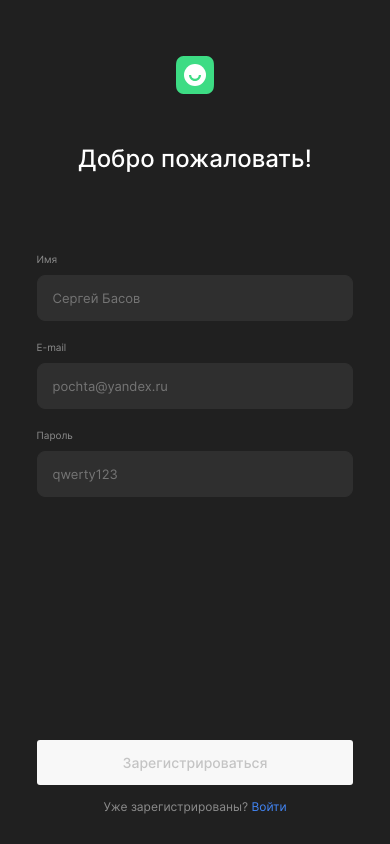
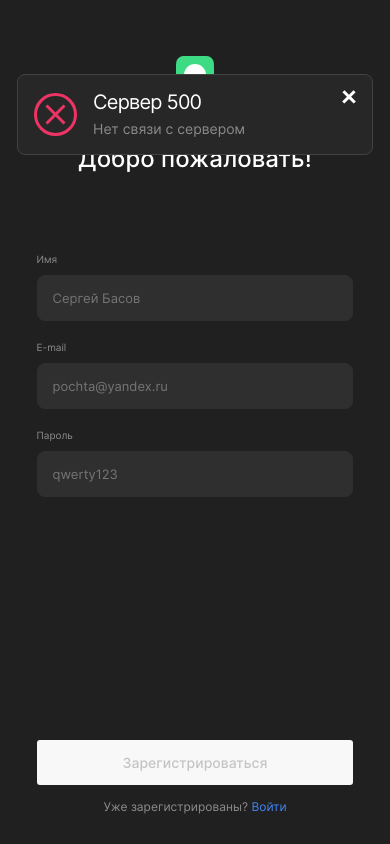
Before and after one commit to chyVacheck/movies-explorer-frontend, a React (Create React App) app: page /signup in a window 390 px wide. Built offline with nearby package versions, Linux system fonts and the light colour scheme; no server answers.

Commit message:
feat: сделать уведомления
Сделать показ уведомлений, для всех запросов связанных с сервером, кроме тех которые отображаются и без уведомления

```diff
--- a/src/components/App/App.jsx
+++ b/src/components/App/App.jsx
@@ -20,13 +20,16 @@ import Footer from '../Footer/Footer';
 import BurgerMenu from '../BurgerMenu/BurgerMenu';
 import PageNotFound from '../PageNotFound/PageNotFound';
 import ProtectedRoute from '../ProtectedRouter/ProtectedRouter';
+import Notifications from '../Notifications/Notifications';
 
 // ? configs
 import configSite from './../../config/configSite.json';
 
 // ? utils
 // * константы
-import { paths } from '../../utils/Constants';
+import { paths, status } from '../../utils/Constants';
+// * utils
+import { checkAnswerFromServer } from './../../utils/Utils';
 // * Api
 import mainApi from './../../utils/MainApi';
 
@@ -51,6 +54,22 @@ function App() {
   // ? активно ли бургерное меню
   const [isActiveBurgerMenu, setIsActiveBurgerMenu] = useState(false);
 
+  // ? уведомления
+  const [notifications, setNotifications] = useState([
+    // {
+    //   name: 'Тест', // any text
+    //   type: 'successfully', // successfully, error
+    //   text: 'Вы протестированы', // any text
+    // },
+  ]);
+
+  // * function`s
+  //
+  function addNotification(notif) {
+    setNotifications([notif, ...notifications]);
+  }
+
+  // * useEffect`s
   // проверяем токен jwt
   useEffect(() => {
     mainApi
@@ -66,10 +85,17 @@ function App() {
         }
       })
       .catch((err) => {
-        if (configSite.status === 'dev')
+        if (configSite.status === status.dev)
           console.log(
             `Запрос на сервер с целью проверки токена выдал: [${err.message}]`,
           );
+        if (err.message === 'Failed to fetch')
+          // показываем пользователю уведомление
+          addNotification({
+            name: 'Сервер 500',
+            type: 'error',
+            text: checkAnswerFromServer('all', 'failFetch'),
+          });
       })
       .finally(() => setRequestProcessed(true));
   }, []);
@@ -119,6 +145,7 @@ function App() {
                 element={
                   <ProtectedRoute loggedIn={loggedIn} page={page}>
                     <Profile
+                      addNotification={addNotification}
                       setLoggedIn={setLoggedIn}
                       setCurrentUser={setCurrentUser}
                     />
@@ -132,6 +159,7 @@ function App() {
                 path={paths.login}
                 element={
                   <Login
+                    addNotification={addNotification}
                     setLoggedIn={setLoggedIn}
                     setCurrentUser={setCurrentUser}
                   />
@@ -144,6 +172,7 @@ function App() {
                 path={paths.registration}
                 element={
                   <Register
+                    addNotification={addNotification}
                     setLoggedIn={setLoggedIn}
                     setCurrentUser={setCurrentUser}
                   />
@@ -176,6 +205,13 @@ function App() {
               loggedIn={loggedIn}
             />
           )}
+
+          {notifications.length > 0 && (
+            <Notifications
+              notifications={notifications}
+              setNotifications={setNotifications}
+            />
+          )}
         </section>
       </CurrentUserContext.Provider>
     )
--- a/src/components/BurgerMenu/BurgerMenu.css
+++ b/src/components/BurgerMenu/BurgerMenu.css
@@ -12,6 +12,7 @@
   flex-direction: column;
   padding: 22px 22px 90px;
   box-sizing: border-box;
+  z-index: 1;
 }
 
 .BurgerMenu__button {
--- a/src/components/Login/Login.jsx
+++ b/src/components/Login/Login.jsx
@@ -16,7 +16,7 @@ import { checkValidity, checkAnswerFromServer } from './../../utils/Utils';
 // * Api
 import mainApi from '../../utils/MainApi';
 
-function Login({ setCurrentUser, setLoggedIn }) {
+function Login({ addNotification, setCurrentUser, setLoggedIn }) {
   // ? текст ошибки
   const [currentError, setCurrentError] = useState('');
   // ? текст кнопки submit
@@ -74,8 +74,13 @@ function Login({ setCurrentUser, setLoggedIn }) {
             setCurrentUser({
               name: res.data.name,
               email: res.data.email,
-            }),
-              navigate(paths.movies);
+            });
+            addNotification({
+              name: 'Авторизация',
+              type: 'successfully',
+              text: 'Вы успешно авторизовались',
+            });
+            navigate(paths.movies);
           })
           .catch((err) => {
             // устанавливаем ошибку
@@ -85,7 +90,9 @@ function Login({ setCurrentUser, setLoggedIn }) {
       })
       .catch((err) => {
         // устанавливаем ошибку
-        setCurrentError(checkAnswerFromServer(err.status, 'login'));
+        if (err.status)
+          setCurrentError(checkAnswerFromServer(err.status, 'login'));
+        else setCurrentError(checkAnswerFromServer('all', 'failFetch'));
         setIsFormValid(false);
       })
       .finally(() => {
--- /dev/null
+++ b/src/components/Notifications/Notifications.css
@@ -0,0 +1,88 @@
+.Notifications {
+  margin: 0;
+
+  position: fixed;
+  top: 74px;
+  right: calc((100% - var(--max-width-app)) / 2 + 70px);
+  width: 310px;
+  transition: all 0.4s ease;
+  padding: 0;
+  gap: 15px;
+  display: flex;
+  flex-direction: column;
+  box-sizing: border-box;
+}
+
+.Notification {
+  border-radius: 8px;
+  transition: all 0.4s ease;
+  background-color: var(--sub-main-bg-color);
+  padding: 15px;
+  gap: 15px;
+  border: 1px solid var(--border-color);
+  display: flex;
+  align-items: center;
+}
+
+.Notification__icon {
+  width: 45px;
+  height: 45px;
+}
+
+.Notification__info {
+  width: 100%;
+  display: flex;
+  flex-direction: column;
+  justify-content: space-between;
+  gap: 5px;
+}
+
+.Notification__name-button {
+  display: flex;
+  gap: 20px;
+  justify-content: space-between;
+}
+
+.Notification__name {
+  margin: 0;
+  font-weight: 400;
+  font-size: 20px;
+  line-height: 24px;
+  letter-spacing: -0.04em;
+}
+
+.Notification__button-close {
+  background: none;
+  width: 16px;
+  height: 14px;
+  background-image: url(./../../images/movie-card_button-saved.svg);
+  background-size: contain;
+}
+
+.Notification__text {
+  width: 100%;
+  color: var(--sub-text-color);
+  margin: 0;
+  font-weight: 400;
+  font-size: 14px;
+  line-height: 20px;
+}
+
+@media screen and (max-width: 544px) {
+  .Notifications {
+    right: 4.375%;
+    width: calc(100% - (4.375% * 2));
+  }
+}
+
+@media screen and (min-width: 544px) and (max-width: 1024px) {
+  .Notifications {
+    right: 3.90625%;
+  }
+}
+
+@media screen and (min-width: 1024px) and (max-width: 1280px) {
+  .Notifications {
+    right: 5.46875%;
+  }
+}
--- /dev/null
+++ b/src/components/Notifications/Notifications.jsx
@@ -0,0 +1,72 @@
+// * react
+import React, { useEffect, useState } from 'react';
+
+// ? стили
+import './Notifications.css';
+
+// ? images
+import succesfull from './../../images/successfulIcon.svg';
+import unsuccesfull from './../../images/unsuccessfulIcon.svg';
+
+// ? configs
+import configSite from './../../config/configSite.json';
+
+// ? utils
+// * константы
+import { status } from './../../utils/Constants';
+// * utils
+
+// * Api
+
+function Notifications({ notifications, setNotifications }) {
+  // определяем, уведомления находятся ниже шапки профиля или нет
+  window.onscroll = function (e) {
+    if (74 - window.scrollY < 14)
+      document.getElementById('Notifications').style.top = '14px';
+    else
+      document.getElementById('Notifications').style.top = `${
+        74 - window.scrollY
+      }px`;
+  };
+
+  return (
+    <section id='Notifications' className='Notifications'>
+      {notifications.map((item, index) => {
+        // img
+        const img = {
+          src: item.type === 'successfully' ? succesfull : unsuccesfull,
+          alt: item.type === 'successfully' ? 'successfully' : 'unsuccesfull',
+        };
+
+        // function to delete
+        function deleteNotification() {
+          if (configSite.status === status.dev)
+            console.log(`Удалено уведомление [${item.name}]`);
+
+          setNotifications((arr) =>
+            arr.filter((c) => (c === item ? false : true)),
+          );
+        }
+
+        return (
+          <div key={index} className='Notification'>
+            <img src={img.src} alt={img.alt} className='Notification__icon' />
+
+            <div className='Notification__info'>
+              <div className='Notification__name-button'>
+                <h2 className='Notification__name'>{item.name}</h2>
+                <button
+                  onClick={deleteNotification}
+                  className='button Notification__button-close'
+                />
+              </div>
+              <p className='Notification__text'>{item.text}</p>
+            </div>
+          </div>
+        );
+      })}
+    </section>
+  );
+}
+
+export default Notifications;
--- a/src/components/Register/Register.jsx
+++ b/src/components/Register/Register.jsx
@@ -16,7 +16,7 @@ import { checkValidity, checkAnswerFromServer } from './../../utils/Utils';
 // * Api
 import mainApi from '../../utils/MainApi';
 
-function Register({ setCurrentUser, setLoggedIn }) {
+function Register({ addNotification, setCurrentUser, setLoggedIn }) {
   // ? текст ошибки
   const [currentError, setCurrentError] = useState('');
   // ? текст кнопки submit
@@ -79,6 +79,11 @@ function Register({ setCurrentUser, setLoggedIn }) {
               name: res.data.name,
               email: res.data.email,
             });
+            addNotification({
+              name: 'Регистрация',
+              type: 'successfully',
+              text: 'Вы успешно зарегистрировались',
+            });
             // устанавливаем "вход" в систему
             setLoggedIn(true);
             navigate(paths.movies);
@@ -86,7 +91,9 @@ function Register({ setCurrentUser, setLoggedIn }) {
       })
       .catch((err) => {
         // устанавливаем ошибку
-        setCurrentError(checkAnswerFromServer(err.status, 'register'));
+        if (err.status)
+          setCurrentError(checkAnswerFromServer(err.status, 'register'));
+        else setCurrentError(checkAnswerFromServer('all', 'failFetch'));
         setIsFormValid(false);
       })
       .finally(() => {
--- a/src/utils/Constants.js
+++ b/src/utils/Constants.js
@@ -68,6 +68,9 @@ export const status = {
 };
 
 export const typeOfErrorFromServer = {
+  failFetch: {
+    all: 'Нет связи с сервером',
+  },
   login: {
     400: 'Вы ввели неправильный логин или пароль',
     401: null,
@@ -93,3 +96,12 @@ export const typeOfErrorFromServer = {
     429: 'Слишком большое количество запросов, на смену данных попробуйте позже',
   },
 };
+
+export const shortFilmDuration = 40;
+
+export const localStorageNames = {
+  shortFilm: {
+    'saved-movies': 'shortFilm-saved-movies',
+    movies: 'shortFilm-movies',
+  },
+};
```
Also changed, not shown: src/components/Profile/Profile.jsx (+45 -8 lines), src/images/successfulIcon.svg (added), src/images/unsuccessfulIcon.svg (added).
